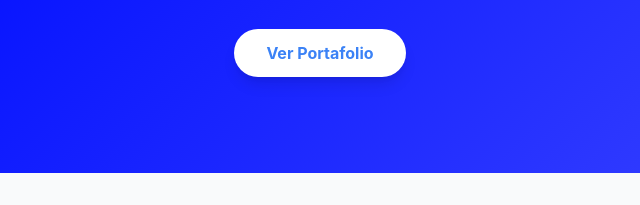
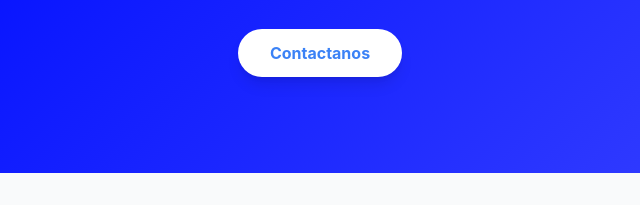
Before and after one commit to isma14547/practar, a plain HTML site: page index.html in a window 1280 px wide. Shown: the part 383-588 px from the top of the page, 320-960 px from the left. Drawn offline with nearby package versions, Linux system fonts and the light colour scheme.

Commit message:
index.html

```diff
--- a/index.html
+++ b/index.html
@@ -150,8 +150,8 @@
                     Somos una empresa especializada en el desarrollo y fabricación de productos audiovisuales y de control.
                     Desde mayo de 2020, ofrecemos servicios de programación y puesta a punto para las marcas Crestron, QSC, Biamp y MuxLab.
                 </p>
-                <a href="#portfolio" class="inline-block bg-white text-blue-500 font-bold py-3 px-8 rounded-full shadow-lg transition-transform transform hover:scale-105">
-                    Ver Portafolio
+                <a href="#contact" class="inline-block bg-white text-blue-500 font-bold py-3 px-8 rounded-full shadow-lg transition-transform transform hover:scale-105">
+                    Contactanos
                 </a>
             </div>
         </section>
```
